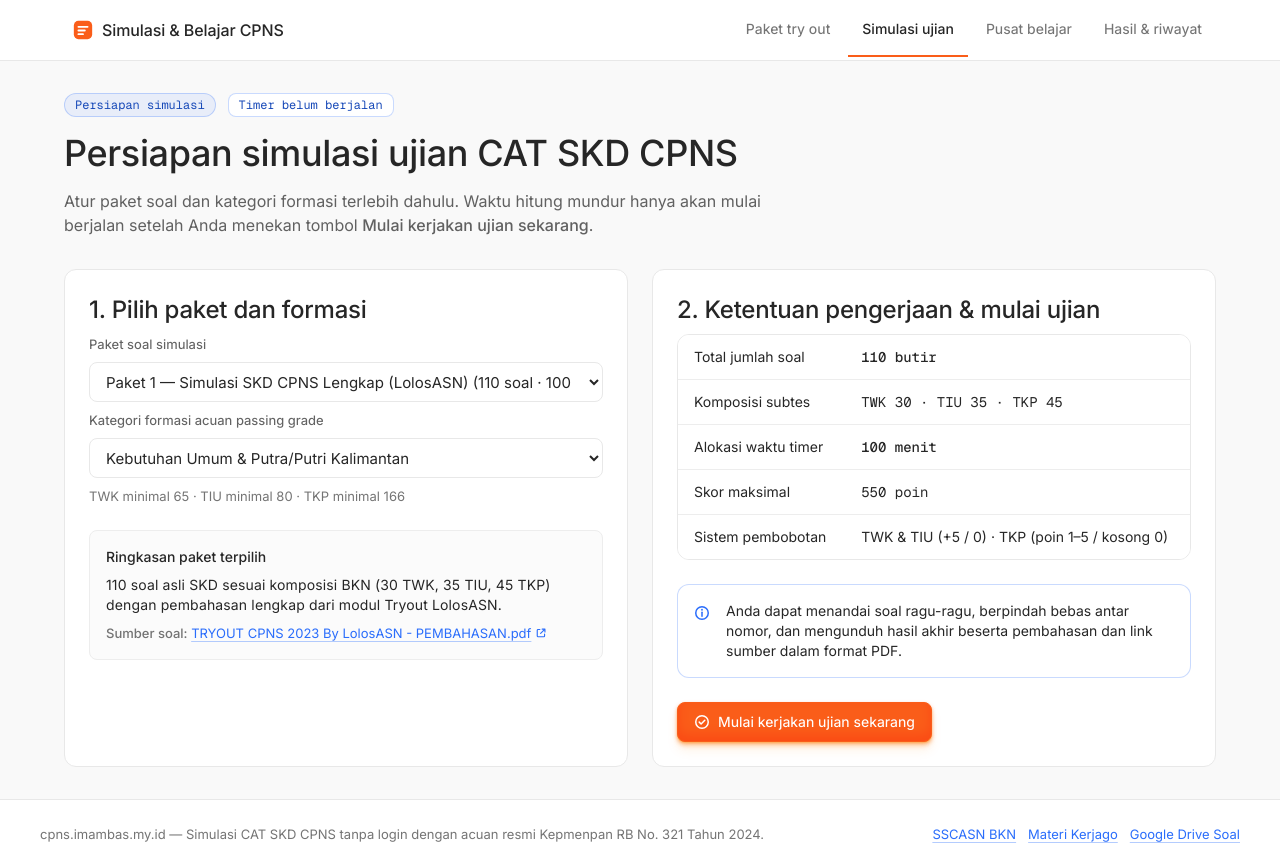
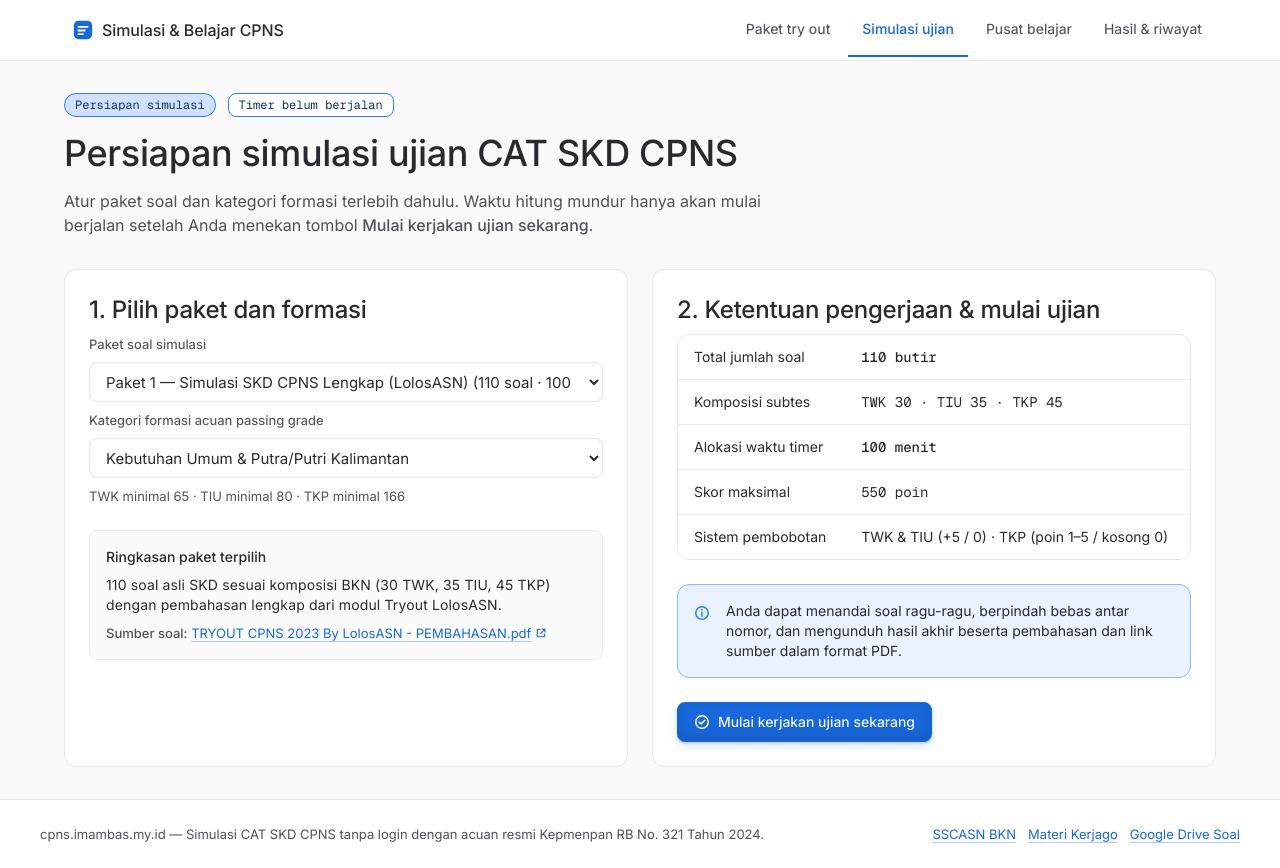
Before and after one commit to mimambas/cpns, a React (Vite) app: page / in a window 1280 px wide. Both pictures are taken after a click on the tab "Simulasi ujian". Built offline with nearby package versions, Linux system fonts and the light colour scheme.

Commit message:
style: kembalikan palet warna biru sebelumnya dan hapus motif ascii flame

```diff
--- a/src/styles/app.css
+++ b/src/styles/app.css
@@ -9,7 +9,7 @@ body {
   margin: 0;
   padding: 0;
   background-color: var(--background-base);
-  color: var(--accent-black);
+  color: var(--text-primary);
   font-family: var(--font-sans);
   font-size: 16px;
   font-weight: var(--weight-regular);
@@ -38,7 +38,7 @@ select {
 }
 
 :focus-visible {
-  outline: 2px solid var(--heat-100);
+  outline: 2px solid var(--brand-focus);
   outline-offset: 2px;
 }
 
@@ -51,13 +51,13 @@ select {
   }
 }
 
-/* Typography Scale (Firecrawl) */
+/* Typography Scale (Firecrawl hierarchy) */
 .h-xlarge {
   font-size: 36px;
   font-weight: var(--weight-medium);
   line-height: 40px;
   letter-spacing: -0.36px;
-  color: var(--accent-black);
+  color: var(--text-primary);
 }
 
 .h-large {
@@ -65,7 +65,7 @@ select {
   font-weight: var(--weight-medium);
   line-height: 36px;
   letter-spacing: -0.32px;
-  color: var(--accent-black);
+  color: var(--text-primary);
 }
 
 .h-medium {
@@ -73,7 +73,7 @@ select {
   font-weight: var(--weight-medium);
   line-height: 32px;
   letter-spacing: -0.24px;
-  color: var(--accent-black);
+  color: var(--text-primary);
 }
 
 .h-small {
@@ -81,7 +81,7 @@ select {
   font-weight: var(--weight-medium);
   line-height: 24px;
   letter-spacing: 0;
-  color: var(--accent-black);
+  color: var(--text-primary);
 }
 
 .h-xsmall {
@@ -89,7 +89,7 @@ select {
   font-weight: var(--weight-medium);
   line-height: 20px;
   letter-spacing: 0;
-  color: var(--accent-black);
+  color: var(--text-primary);
 }
 
 .body-large {
@@ -97,7 +97,7 @@ select {
   font-weight: var(--weight-regular);
   line-height: 24px;
   letter-spacing: 0;
-  color: var(--black-alpha-72);
+  color: var(--text-subtle);
 }
 
 .body {
@@ -105,7 +105,7 @@ select {
   font-weight: var(--weight-regular);
   line-height: 20px;
   letter-spacing: 0.14px;
-  color: var(--accent-black);
+  color: var(--text-primary);
 }
 
 .body-small {
@@ -113,15 +113,15 @@ select {
   font-weight: var(--weight-regular);
   line-height: 20px;
   letter-spacing: 0;
-  color: var(--black-alpha-64);
+  color: var(--text-subtle);
 }
 
 .text-subtle {
-  color: var(--black-alpha-64);
+  color: var(--text-subtle);
 }
 
 .text-subtlest {
-  color: var(--black-alpha-48);
+  color: var(--text-subtlest);
 }
 
 .mono {
@@ -134,7 +134,7 @@ select {
   font-weight: var(--weight-medium);
   line-height: 36px;
   letter-spacing: -0.32px;
-  color: var(--accent-black);
+  color: var(--text-primary);
 }
 
 .metric-medium {
@@ -142,7 +142,7 @@ select {
   font-weight: var(--weight-medium);
   line-height: 32px;
   letter-spacing: -0.24px;
-  color: var(--accent-black);
+  color: var(--text-primary);
 }
 
 /* App Shell & Navigation */
@@ -182,7 +182,7 @@ select {
   padding: var(--space-1) var(--space-2);
   border-radius: var(--rounded-sm);
   cursor: pointer;
-  color: var(--accent-black);
+  color: var(--text-primary);
   font-size: 16px;
   font-weight: var(--weight-medium);
   line-height: 24px;
@@ -196,7 +196,7 @@ select {
 }
 
 .brand-glyph {
-  color: var(--heat-100);
+  color: var(--brand-primary);
   flex-shrink: 0;
 }
 
@@ -218,7 +218,7 @@ select {
   font-size: 14px;
   font-weight: var(--weight-label);
   line-height: 20px;
-  color: var(--black-alpha-64);
+  color: var(--text-subtle);
   cursor: pointer;
   white-space: nowrap;
   border-start-start-radius: var(--rounded-sm);
@@ -227,14 +227,14 @@ select {
 }
 
 .tab-btn:hover {
-  color: var(--accent-black);
+  color: var(--text-primary);
   background-color: var(--black-alpha-4);
 }
 
 .tab-btn[aria-selected='true'] {
-  color: var(--accent-black);
+  color: var(--brand-primary);
   font-weight: var(--weight-medium);
-  border-block-end-color: var(--heat-100);
+  border-block-end-color: var(--brand-primary);
 }
 
 .main-container {
@@ -261,44 +261,7 @@ select {
   gap: var(--space-4);
 }
 
-/* Signature Hero Flame Motif */
-.hero-header-row {
-  display: grid;
-  grid-template-columns: minmax(0, 1fr) auto;
-  gap: var(--space-6);
-  align-items: center;
-}
-
-.ascii-flame-card {
-  background-color: var(--surface);
-  border: 1px solid var(--border-muted);
-  border-radius: var(--rounded-md);
-  padding: var(--space-4) var(--space-6);
-  font-family: var(--font-ascii);
-  font-size: 12px;
-  line-height: 16px;
-  color: var(--illustrations-default);
-  user-select: none;
-  white-space: pre;
-}
-
-.ascii-flame-hot {
-  color: var(--heat-100);
-}
-
-.ascii-flame-warm {
-  color: var(--heat-40);
-}
-
-.ascii-flame-caption {
-  display: block;
-  margin-top: var(--space-2);
-  color: var(--black-alpha-56);
-  font-size: 11px;
-  letter-spacing: 0.02em;
-}
-
-/* Buttons (Firecrawl Recipe) */
+/* Buttons (Firecrawl shape/spacing + brand blue primary) */
 .btn {
   display: inline-flex;
   align-items: center;
@@ -309,7 +272,7 @@ select {
   border-radius: var(--rounded-sm);
   border: 1px solid var(--border-faint);
   background-color: var(--black-alpha-4);
-  color: var(--accent-black);
+  color: var(--text-primary);
   font-size: 14px;
   font-weight: var(--weight-label);
   line-height: 20px;
@@ -342,56 +305,58 @@ select {
 }
 
 .btn-primary {
-  background-color: var(--heat-100);
-  border-color: var(--heat-100);
-  color: var(--accent-white);
-  box-shadow: var(--shadow-heat-primary);
+  background-color: var(--brand-primary);
+  border-color: var(--brand-primary);
+  color: var(--text-inverse);
+  box-shadow: var(--shadow-brand-primary);
 }
 
 .btn-primary:hover:not(:disabled) {
-  background-color: var(--heat-90);
-  border-color: var(--heat-90);
+  background-color: var(--brand-hover);
+  border-color: var(--brand-hover);
 }
 
 .btn-primary:active:not(:disabled) {
+  background-color: var(--brand-pressed);
   transform: scale(0.995);
 }
 
 .btn-subtle {
   background-color: transparent;
   border-color: transparent;
-  color: var(--accent-black);
+  color: var(--text-subtle);
 }
 
 .btn-subtle:hover:not(:disabled) {
+  color: var(--text-primary);
   background-color: var(--black-alpha-4);
 }
 
 .btn-warning {
-  background-color: var(--heat-12);
-  border-color: var(--heat-20);
-  color: #b53c08;
+  background-color: var(--warning-bold);
+  border-color: var(--warning-bold);
+  color: var(--text-primary);
 }
 
 .btn-warning:hover:not(:disabled) {
-  background-color: var(--heat-16);
-  border-color: var(--heat-40);
+  background-color: var(--warning-bold-hovered);
+  border-color: var(--warning-bold-hovered);
 }
 
 .btn-danger {
-  background-color: var(--accent-crimson);
-  border-color: var(--accent-crimson);
-  color: var(--accent-white);
+  background-color: var(--danger-bold);
+  border-color: var(--danger-bold);
+  color: var(--text-inverse);
 }
 
 .btn-danger:hover:not(:disabled) {
-  opacity: 0.92;
+  background-color: var(--danger-bold-hovered);
 }
 
 .btn-selected {
-  background-color: var(--heat-8);
-  border-color: var(--heat-40);
-  color: #b53c08;
+  background-color: var(--brand-selected);
+  border-color: var(--brand-selected-border);
+  color: var(--brand-primary);
 }
 
 /* Cards & Subtle Separated Wells */
@@ -421,39 +386,39 @@ select {
 }
 
 .section-message-info {
-  background-color: var(--surface);
-  border-color: rgba(42, 109, 251, 0.25);
+  background-color: var(--info-bg);
+  border-color: var(--info-border-subtle);
 }
 
 .section-message-info .section-message-icon {
-  color: var(--accent-bluetron);
+  color: var(--info-icon);
 }
 
 .section-message-success {
-  background-color: rgba(66, 195, 102, 0.08);
-  border-color: rgba(66, 195, 102, 0.35);
+  background-color: var(--success-bg);
+  border-color: var(--success-border-subtle);
 }
 
 .section-message-success .section-message-icon {
-  color: var(--accent-forest-text);
+  color: var(--success-icon);
 }
 
 .section-message-warning {
-  background-color: var(--heat-4);
-  border-color: var(--heat-20);
+  background-color: var(--warning-bg);
+  border-color: var(--warning-border-subtle);
 }
 
 .section-message-warning .section-message-icon {
-  color: var(--heat-100);
+  color: var(--warning-icon);
 }
 
 .section-message-error {
-  background-color: rgba(235, 52, 36, 0.06);
-  border-color: rgba(235, 52, 36, 0.3);
+  background-color: var(--danger-bg);
+  border-color: var(--danger-border-subtle);
 }
 
 .section-message-error .section-message-icon {
-  color: var(--accent-crimson);
+  color: var(--danger-icon);
 }
 
 .section-message-icon {
@@ -472,10 +437,10 @@ select {
 .section-message-body {
   font-size: 14px;
   line-height: 20px;
-  color: var(--accent-black);
+  color: var(--text-primary);
 }
 
-/* Status Pills & Tags (Geist Mono / Sharp Borders) */
+/* Status Pills & Tags (Geist Mono / Crisp Borders) */
 .lozenge {
   display: inline-flex;
   align-items: center;
@@ -485,7 +450,7 @@ select {
   border-radius: var(--rounded-full);
   border: 1px solid var(--border-muted);
   background-color: var(--black-alpha-4);
-  color: var(--accent-black);
+  color: var(--text-primary);
   font-family: var(--font-mono);
   font-size: 12px;
   font-weight: var(--weight-regular);
@@ -494,33 +459,33 @@ select {
 }
 
 .lozenge-info {
-  background-color: rgba(42, 109, 251, 0.08);
-  border-color: rgba(42, 109, 251, 0.25);
-  color: var(--accent-bluetron-text);
+  background-color: var(--info-bg-subtler);
+  border-color: var(--info-border);
+  color: var(--info-text-bolder);
 }
 
 .lozenge-success {
-  background-color: rgba(66, 195, 102, 0.1);
-  border-color: rgba(66, 195, 102, 0.35);
-  color: var(--accent-forest-text);
+  background-color: var(--success-bg-subtler);
+  border-color: var(--success-border);
+  color: var(--success-text-bolder);
 }
 
 .lozenge-warning {
-  background-color: var(--heat-8);
-  border-color: var(--heat-20);
-  color: #b53c08;
+  background-color: var(--warning-bg-subtler);
+  border-color: var(--warning-border);
+  color: var(--warning-text-bolder);
 }
 
 .lozenge-danger {
-  background-color: rgba(235, 52, 36, 0.08);
-  border-color: rgba(235, 52, 36, 0.3);
-  color: var(--accent-crimson-text);
+  background-color: var(--danger-bg-subtler);
+  border-color: var(--danger-border);
+  color: var(--danger-text-bolder);
 }
 
 .lozenge-discovery {
-  background-color: rgba(144, 97, 255, 0.08);
-  border-color: rgba(144, 97, 255, 0.28);
-  color: var(--accent-amethyst-text);
+  background-color: var(--discovery-bg-subtler);
+  border-color: var(--discovery-border);
+  color: var(--discovery-text-bolder);
 }
 
 .tag {
@@ -532,25 +497,25 @@ select {
   border-radius: var(--rounded-sm);
   border: 1px solid var(--border-muted);
   background-color: var(--surface);
-  color: var(--black-alpha-72);
+  color: var(--text-subtle);
   font-family: var(--font-mono);
   font-size: 12px;
   line-height: 16px;
 }
 
 .tag-blue {
-  border-color: rgba(42, 109, 251, 0.25);
-  color: var(--accent-bluetron-text);
+  border-color: var(--info-border);
+  color: var(--info-text-bolder);
 }
 
 .tag-teal {
-  border-color: var(--border-loud);
-  color: var(--accent-black);
+  border-color: var(--teal-border);
+  color: var(--teal-text-bolder);
 }
 
 .tag-purple {
-  border-color: rgba(144, 97, 255, 0.28);
-  color: var(--accent-amethyst-text);
+  border-color: var(--discovery-border);
+  color: var(--discovery-text-bolder);
 }
 
 /* Badge */
@@ -562,7 +527,7 @@ select {
   padding: 2px 6px;
   border-radius: var(--rounded-full);
   background-color: var(--black-alpha-6);
-  color: var(--accent-black);
+  color: var(--text-primary);
   font-family: var(--font-mono);
   font-size: 12px;
   font-weight: var(--weight-medium);
@@ -571,10 +536,10 @@ select {
 
 /* Links */
 .link {
-  color: var(--accent-bluetron);
+  color: var(--link);
   text-decoration: underline;
   text-underline-offset: 3px;
-  text-decoration-color: rgba(42, 109, 251, 0.35);
+  text-decoration-color: rgba(24, 104, 219, 0.35);
   border-radius: 4px;
   display: inline-flex;
   align-items: center;
@@ -583,12 +548,12 @@ select {
 }
 
 .link:hover {
-  color: var(--accent-bluetron-text);
+  color: var(--link-pressed);
   text-decoration-color: currentColor;
 }
 
 .link:active {
-  opacity: 0.8;
+  color: var(--link-pressed);
 }
 
 /* Tables */
@@ -612,7 +577,7 @@ select {
   font-size: 12px;
   font-weight: var(--weight-label);
   line-height: 20px;
-  color: var(--black-alpha-64);
+  color: var(--text-subtle);
   background-color: var(--background-lighter);
   border-block-end: 1px solid var(--border-muted);
   white-space: nowrap;
@@ -622,7 +587,7 @@ select {
   padding: 12px 16px;
   font-size: 14px;
   line-height: 20px;
-  color: var(--accent-black);
+  color: var(--text-primary);
   border-block-end: 1px solid var(--border-faint);
   vertical-align: top;
 }
@@ -646,7 +611,7 @@ select {
   font-size: 13px;
   font-weight: var(--weight-label);
   line-height: 20px;
-  color: var(--black-alpha-72);
+  color: var(--text-subtle);
 }
 
 .text-input,
@@ -657,7 +622,7 @@ select {
   background-color: var(--surface);
   border: 1px solid var(--border-muted);
   border-radius: var(--rounded-sm);
-  color: var(--accent-black);
+  color: var(--text-primary);
   font-size: 15px;
   font-weight: var(--weight-regular);
   line-height: 24px;
@@ -670,7 +635,7 @@ select {
 }
 
 .text-input::placeholder {
-  color: var(--black-alpha-40);
+  color: var(--text-subtlest);
 }
 
 /* Page Layouts & Grids (Three-step cadence: 8 / 16 / 32px) */
@@ -743,9 +708,9 @@ select {
 }
 
 .formation-option[data-selected='true'] {
-  background-color: var(--heat-4);
-  border-color: var(--heat-100);
-  box-shadow: 0 0 0 1px var(--heat-20);
+  background-color: var(--brand-selected);
+  border-color: var(--brand-selected-border);
+  box-shadow: 0 0 0 1px var(--brand-selected-hovered);
 }
 
 .radio-circle {
@@ -763,15 +728,15 @@ select {
 }
 
 .radio-circle[data-checked='true'] {
-  background-color: var(--heat-100);
-  border-color: var(--heat-100);
+  background-color: var(--brand-primary);
+  border-color: var(--brand-primary);
 }
 
 .radio-dot {
   width: 6px;
   height: 6px;
   border-radius: var(--rounded-full);
-  background-color: var(--accent-white);
+  background-color: var(--text-inverse);
 }
 
 /* Exam Workspace Layout */
@@ -798,19 +763,19 @@ select {
   font-family: var(--font-mono);
   font-size: 16px;
   font-weight: var(--weight-medium);
-  color: var(--accent-black);
+  color: var(--text-primary);
 }
 
 .timer-pill[data-urgency='warning'] {
-  background-color: rgba(236, 183, 48, 0.14);
-  border-color: var(--accent-honey);
-  color: var(--accent-honey-text);
+  background-color: var(--warning-bg);
+  border-color: var(--warning-border);
+  color: var(--warning-text-bolder);
 }
 
 .timer-pill[data-urgency='danger'] {
-  background-color: rgba(235, 52, 36, 0.1);
-  border-color: var(--accent-crimson);
-  color: var(--accent-crimson-text);
+  background-color: var(--danger-bg);
+  border-color: var(--danger-border);
+  color: var(--danger-text-bolder);
 }
 
 .exam-layout {
@@ -824,7 +789,7 @@ select {
   white-space: pre-line;
   font-size: 16px;
   line-height: 26px;
-  color: var(--accent-black);
+  color: var(--text-primary);
 }
 
 .figure-box {
@@ -859,7 +824,7 @@ select {
   border-radius: var(--rounded-sm);
   border: 1px solid var(--border-muted);
   background-color: var(--surface);
-  color: var(--accent-black);
+  color: var(--text-primary);
   text-align: start;
   cursor: pointer;
   transition: var(--transition-firecrawl);
@@ -870,12 +835,12 @@ select {
   border-color: var(--black-alpha-20);
 }
 
-/* Selected Heat State */
+/* Selected State */
 .option-item[aria-checked='true'] {
-  background-color: var(--heat-8);
-  border-color: var(--heat-100);
-  box-shadow: 0 0 0 1px var(--heat-20);
-  color: var(--accent-black);
+  background-color: var(--brand-selected);
+  border-color: var(--brand-selected-border);
+  box-shadow: 0 0 0 1px var(--brand-selected-hovered);
+  color: var(--brand-primary);
 }
 
 .option-key {
@@ -890,15 +855,15 @@ select {
   font-size: 13px;
   font-weight: var(--weight-medium);
   flex-shrink: 0;
-  color: var(--black-alpha-72);
+  color: var(--text-subtle);
   background-color: var(--background-lighter);
   transition: var(--transition-firecrawl);
 }
 
 .option-item[aria-checked='true'] .option-key {
-  background-color: var(--heat-100);
-  border-color: var(--heat-100);
-  color: var(--accent-white);
+  background-color: var(--brand-primary);
+  border-color: var(--brand-primary);
+  color: var(--text-inverse);
 }
 
 /* Question Number Grid Sidebar */
@@ -917,7 +882,7 @@ select {
   border-radius: var(--rounded-sm);
   border: 1px solid var(--border-muted);
   background-color: var(--surface);
-  color: var(--accent-black);
+  color: var(--text-primary);
   font-family: var(--font-mono);
   font-size: 12px;
   font-weight: var(--weight-regular);
@@ -933,22 +898,22 @@ select {
 }
 
 .nav-num-btn[data-state='answered'] {
-  background-color: rgba(66, 195, 102, 0.12);
-  border-color: rgba(66, 195, 102, 0.45);
-  color: var(--accent-forest-text);
+  background-color: var(--success-bg-subtler);
+  border-color: var(--success-border);
+  color: var(--success-text-bolder);
 }
 
 .nav-num-btn[data-state='flagged'] {
-  background-color: rgba(236, 183, 48, 0.16);
-  border-color: var(--accent-honey);
-  color: var(--accent-honey-text);
+  background-color: var(--warning-bg-subtler);
+  border-color: var(--warning-border);
+  color: var(--warning-text-bolder);
 }
 
 .nav-num-btn[data-current='true'] {
-  background-color: var(--heat-8);
-  border-color: var(--heat-100);
-  box-shadow: 0 0 0 1px var(--heat-20);
-  color: #b53c08;
+  background-color: var(--brand-selected);
+  border-color: var(--brand-selected-border);
+  box-shadow: 0 0 0 1px var(--brand-selected-hovered);
+  color: var(--brand-primary);
   font-weight: var(--weight-medium);
 }
 
@@ -982,18 +947,18 @@ select {
 }
 
 .review-option[data-highlight='correct'] {
-  background-color: rgba(66, 195, 102, 0.1);
-  border-color: rgba(66, 195, 102, 0.45);
+  background-color: var(--success-bg);
+  border-color: var(--success-border);
 }
 
 .review-option[data-highlight='wrong'] {
-  background-color: rgba(235, 52, 36, 0.08);
-  border-color: rgba(235, 52, 36, 0.4);
+  background-color: var(--danger-bg);
+  border-color: var(--danger-border);
 }
 
 .review-option[data-highlight='user-selected'] {
-  background-color: var(--heat-8);
-  border-color: var(--heat-40);
+  background-color: var(--brand-selected);
+  border-color: var(--brand-selected-border);
 }
 
 /* Video Player Container */
@@ -1013,7 +978,7 @@ select {
   display: block;
 }
 
-/* Modal Dialog (Firecrawl Overlay Surface) */
+/* Modal Dialog (Overlay Surface) */
 .modal-blanket {
   position: fixed;
   inset: 0;
@@ -1044,7 +1009,7 @@ select {
   padding: 0 var(--space-6);
   font-size: 14px;
   line-height: 20px;
-  color: var(--accent-black);
+  color: var(--text-primary);
 }
 
 .modal-footer {
@@ -1056,13 +1021,8 @@ select {
 
 /* Breakpoints: 996px (lg), 768px (md), 576px (sm) */
 @media (max-width: 996px) {
-  .exam-layout,
-  .hero-header-row {
+  .exam-layout {
     grid-template-columns: 1fr;
-  }
-
-  .ascii-flame-card {
-    display: none;
   }
 
   .grid-4 {
--- a/src/styles/firecrawl-tokens.css
+++ b/src/styles/firecrawl-tokens.css
@@ -1,40 +1,84 @@
 :root {
   color-scheme: light;
 
-  /* Core & Surfaces (Firecrawl Light Theme) */
-  --primary: #fa5d19;
-  --secondary: #262626;
-  --tertiary: #2a6dfb;
+  /* Core Brand & Surfaces (Firecrawl layout geometry + previous Atlassian blue palette) */
+  --primary: #1868DB;
+  --secondary: #292A2E;
+  --tertiary: #1868DB;
   --background-base: #f9f9f9;
   --background-lighter: #fbfbfb;
   --surface: #ffffff;
   --surface-raised: #ffffff;
-  --accent-black: #262626;
+  --accent-black: #292A2E;
   --accent-white: #ffffff;
 
-  /* Heat — signature brand orange (#fa5d19) at fixed opacities */
-  --heat-4: #fa5d190a;
-  --heat-8: #fa5d1914;
-  --heat-12: #fa5d191f;
-  --heat-16: #fa5d1929;
-  --heat-20: #fa5d1933;
-  --heat-40: #fa5d1966;
-  --heat-90: #fa5d19e6;
-  --heat-100: #fa5d19;
+  /* Brand Blue Scale */
+  --brand-primary: #1868DB;
+  --brand-hover: #1558BC;
+  --brand-pressed: #144794;
+  --brand-focus: #4688EC;
+  --brand-selected: #E9F2FE;
+  --brand-selected-hovered: #CFE1FD;
+  --brand-selected-border: #1868DB;
+  --brand-selected-border-subtle: #8FB8F6;
 
-  /* Semantic Accents */
-  --accent-amethyst: #9061ff;
-  --accent-bluetron: #2a6dfb;
-  --accent-crimson: #eb3424;
-  --accent-forest: #42c366;
-  --accent-honey: #ecb730;
+  /* Text */
+  --text-primary: #292A2E;
+  --text-subtle: #505258;
+  --text-subtlest: #6B6E76;
+  --text-inverse: #FFFFFF;
 
-  /* Readable semantic text tones (WCAG AA on light tint & surface) */
-  --accent-crimson-text: #b81f13;
-  --accent-forest-text: #1c6b34;
-  --accent-honey-text: #7d5700;
-  --accent-bluetron-text: #1749b8;
-  --accent-amethyst-text: #6234cc;
+  /* Links */
+  --link: #1868DB;
+  --link-pressed: #1558BC;
+
+  /* Semantic Colors */
+  --info-bg: #E9F2FE;
+  --info-bg-subtler: #CFE1FD;
+  --info-border: #357DE8;
+  --info-border-subtle: #8FB8F6;
+  --info-icon: #357DE8;
+  --info-text: #1558BC;
+  --info-text-bolder: #123263;
+
+  --success-bg: #EFFFD6;
+  --success-bg-subtler: #D3F1A7;
+  --success-border: #6A9A23;
+  --success-border-subtle: #B3DF72;
+  --success-icon: #6A9A23;
+  --success-text: #4C6B1F;
+  --success-text-bolder: #37471F;
+
+  --warning-bg: #FFF5DB;
+  --warning-bg-subtler: #FCE4A6;
+  --warning-bold: #FBC828;
+  --warning-bold-hovered: #FCA700;
+  --warning-border: #E06C00;
+  --warning-border-subtle: #FBC828;
+  --warning-icon: #E06C00;
+  --warning-text: #9E4C00;
+  --warning-text-bolder: #693200;
+
+  --danger-bg: #FFECEB;
+  --danger-bg-subtler: #FFD5D2;
+  --danger-bold: #C9372C;
+  --danger-bold-hovered: #AE2E24;
+  --danger-border: #E2483D;
+  --danger-border-subtle: #FD9891;
+  --danger-icon: #E2483D;
+  --danger-text: #AE2E24;
+  --danger-text-bolder: #5D1F1A;
+
+  --discovery-bg: #F8EEFE;
+  --discovery-bg-subtler: #EED7FC;
+  --discovery-border: #AF59E1;
+  --discovery-icon: #AF59E1;
+  --discovery-text: #803FA5;
+  --discovery-text-bolder: #48245D;
+
+  --teal-bg: #E7F9FF;
+  --teal-border: #2898BD;
+  --teal-text-bolder: #164555;
 
   /* Borders & Illustrations */
   --border-faint: #ededed;
@@ -58,31 +102,30 @@
   --black-alpha-16: #00000029;
   --black-alpha-20: #00000033;
   --black-alpha-24: #0000003d;
-  --black-alpha-32: #26262652;
-  --black-alpha-40: #26262666;
-  --black-alpha-48: #2626267a;
-  --black-alpha-56: #2626268f;
-  --black-alpha-64: #262626a3;
-  --black-alpha-72: #262626b8;
-  --black-alpha-88: #262626e0;
+  --black-alpha-32: #292A2E52;
+  --black-alpha-40: #292A2E66;
+  --black-alpha-48: #292A2E7a;
+  --black-alpha-56: #292A2E8f;
+  --black-alpha-64: #505258;
+  --black-alpha-72: #292A2Eb8;
+  --black-alpha-88: #292A2Ee0;
 
   /* White Alpha Scale */
   --white-alpha-56: #ffffff8f;
   --white-alpha-72: #ffffffb8;
 
   /* Chart Mappings */
-  --chart-brand: var(--accent-bluetron);
-  --chart-success: var(--accent-forest);
-  --chart-danger: var(--accent-crimson);
-  --chart-warning: var(--accent-honey);
+  --chart-brand: #357DE8;
+  --chart-success: #6A9A23;
+  --chart-danger: #E2483D;
+  --chart-warning: #E06C00;
 
   /* Overlay Blanket */
-  --blanket: #26262666;
+  --blanket: #050C1F75;
 
   /* Typography */
   --font-sans: 'SuisseIntl', 'Inter', -apple-system, BlinkMacSystemFont, 'Segoe UI', system-ui, sans-serif;
   --font-mono: 'Geist Mono', 'Roboto Mono', ui-monospace, 'SFMono-Regular', Menlo, Consolas, monospace;
-  --font-ascii: 'Roboto Mono', 'Geist Mono', ui-monospace, monospace;
 
   --weight-regular: 400;
   --weight-label: 450;
@@ -99,7 +142,7 @@
   --space-16: 64px;
   --space-24: 96px;
 
-  /* Spacing Aliases for existing TSX inline references aligned to 4px scale */
+  /* Spacing Aliases for inline references aligned to 4px scale */
   --space-025: 4px;
   --space-050: 4px;
   --space-075: 8px;
@@ -117,52 +160,10 @@
   --rounded-full: 999px;
 
   /* Elevation & Motion */
-  --shadow-heat-primary:
-    inset 0 -6px 12px 0 rgba(255, 0, 0, 0.2),
-    0 0.6px 0.8px 0 rgba(255, 139, 0, 0.22),
-    0 1.3px 1.7px 0 rgba(255, 139, 0, 0.19),
-    0 2.5px 3.1px 0 rgba(255, 139, 0, 0.16),
-    0 4.4px 5.5px 0 rgba(255, 139, 0, 0.13),
-    0 8.3px 10.3px 0 rgba(255, 139, 0, 0.1),
-    0 2px 4px 0 rgba(250, 93, 25, 0.3);
-  --shadow-overlay: 0 12px 32px rgba(38, 38, 38, 0.14), 0 0 0 1px var(--border-muted);
+  --shadow-brand-primary:
+    inset 0 -6px 12px 0 rgba(18, 50, 99, 0.2),
+    0 1px 2px 0 rgba(24, 104, 219, 0.25),
+    0 4px 8px 0 rgba(24, 104, 219, 0.18);
+  --shadow-overlay: 0 12px 32px rgba(41, 42, 46, 0.14), 0 0 0 1px var(--border-muted);
   --transition-firecrawl: all 0.2s cubic-bezier(0.25, 0.1, 0.25, 1);
-
-  /* Wide-gamut brand + accent P3 variants */
-  --heat-100-p3: color(display-p3 0.980392 0.364706 0.098039);
-  --accent-amethyst-p3: color(display-p3 0.564706 0.380392 1);
-  --accent-bluetron-p3: color(display-p3 0.164706 0.427451 0.984314);
-  --accent-crimson-p3: color(display-p3 0.921569 0.203922 0.141176);
-  --accent-forest-p3: color(display-p3 0.258824 0.764706 0.4);
-  --accent-honey-p3: color(display-p3 0.92549 0.717647 0.188235);
 }
-
-@media (prefers-color-scheme: dark) {
-  :root[data-theme='auto'] {
-    color-scheme: dark;
-    --background-base: #0a0a0a;
-    --background-lighter: #141414;
-    --surface: #171717;
-    --surface-raised: #1f1f1f;
-    --accent-black: #f5f5f5;
-    --border-faint: #2a2a2a;
-    --border-muted: #333333;
-    --border-loud: #404040;
-    --illustrations-faint: #2a2a2a;
-    --illustrations-muted: #3d3d3d;
-    --illustrations-default: #525252;
-  }
-}
-
-@supports (color: color(display-p3 1 1 1)) {
-  @media (color-gamut: p3) {
-    :root {
-      --heat-100: var(--heat-100-p3);
-      --accent-amethyst: var(--accent-amethyst-p3);
-      --accent-bluetron: var(--accent-bluetron-p3);
-      --accent-crimson: var(--accent-crimson-p3);
-      --accent-forest: var(--accent-forest-p3);
-      --accent-honey: var(--accent-honey-p3);
-    }
-  }
-}
```
Also changed, not shown: src/components/HomeView.tsx (+2 -27 lines), src/utils/pdfExport.ts (+9 -9 lines), index.html (line endings or trailing spaces).
